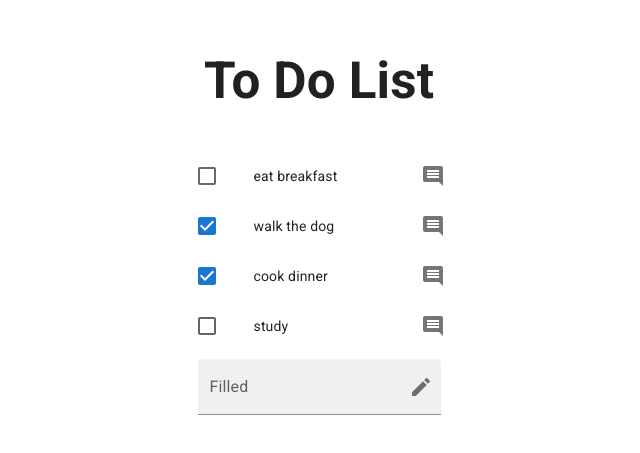
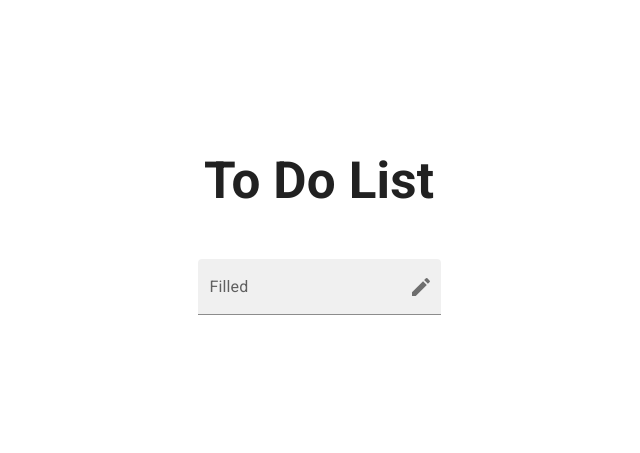
Before and after one commit to chilejay7/Material-UI-To-Do-List, a React (Vite) app: page / in a window 1280 px wide. Shown: the part 175-628 px from the top of the page, without its empty margins (321-961 px from the left). Built offline with nearby package versions, Linux system fonts and the light colour scheme.

Commit message:
getInitialData function created to pull from local storage

```diff
--- a/src/TodoList.jsx
+++ b/src/TodoList.jsx
@@ -4,6 +4,12 @@ import TodoItem from "./TodoItem";
 import TodoForm from "./TodoForm";
 import { v4 as uuidv4 } from "uuid";
 
+
+const getInitialData = () => {
+    const data = JSON.parse(localStorage.getItem('todos'));
+    if (!data) return [];
+    return data;
+}
 
 const initialTodos = [
     { id: uuidv4(), text: "eat breakfast", completed: false },
@@ -14,7 +20,7 @@ const initialTodos = [
 
 export default function TodoList() {
 
-    const [todos, setToDos] = useState(initialTodos);
+    const [todos, setToDos] = useState(getInitialData);
 
     useEffect(() => {
         localStorage.setItem('todos', JSON.stringify(todos))
```
